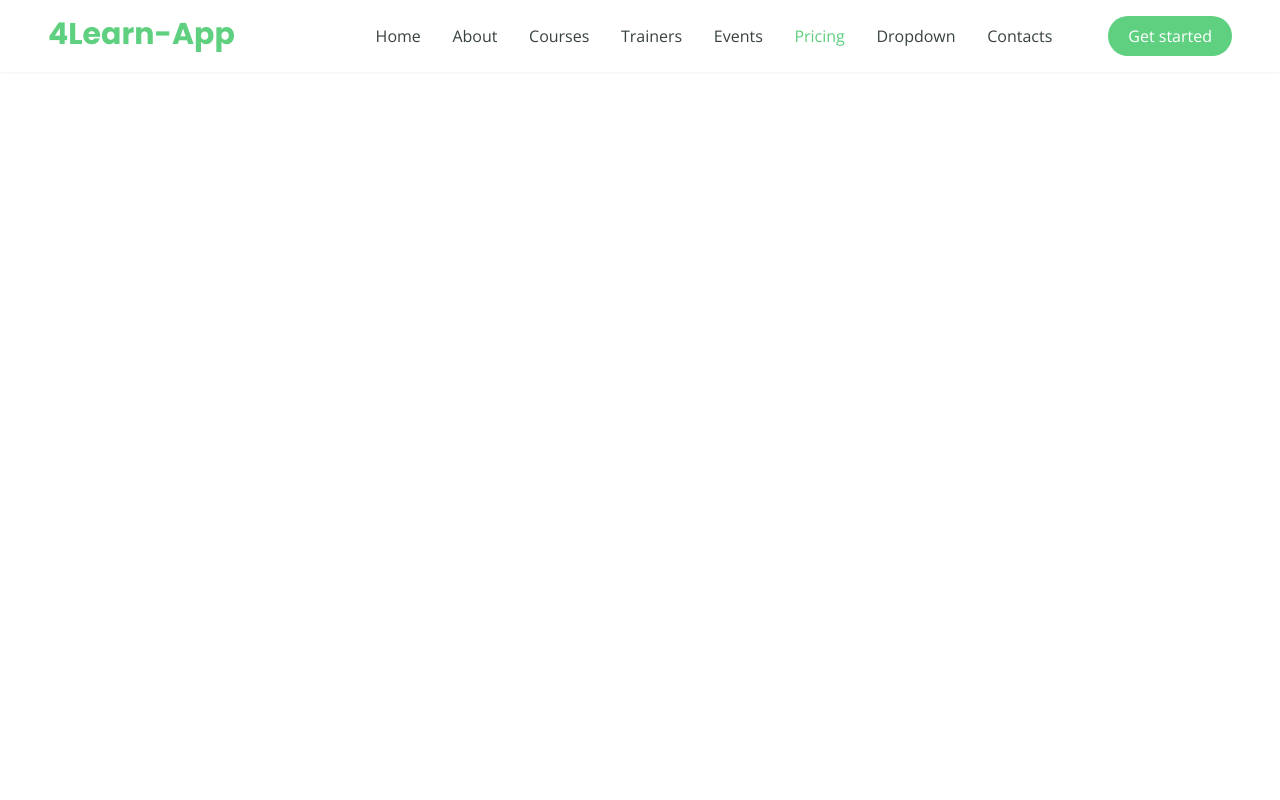
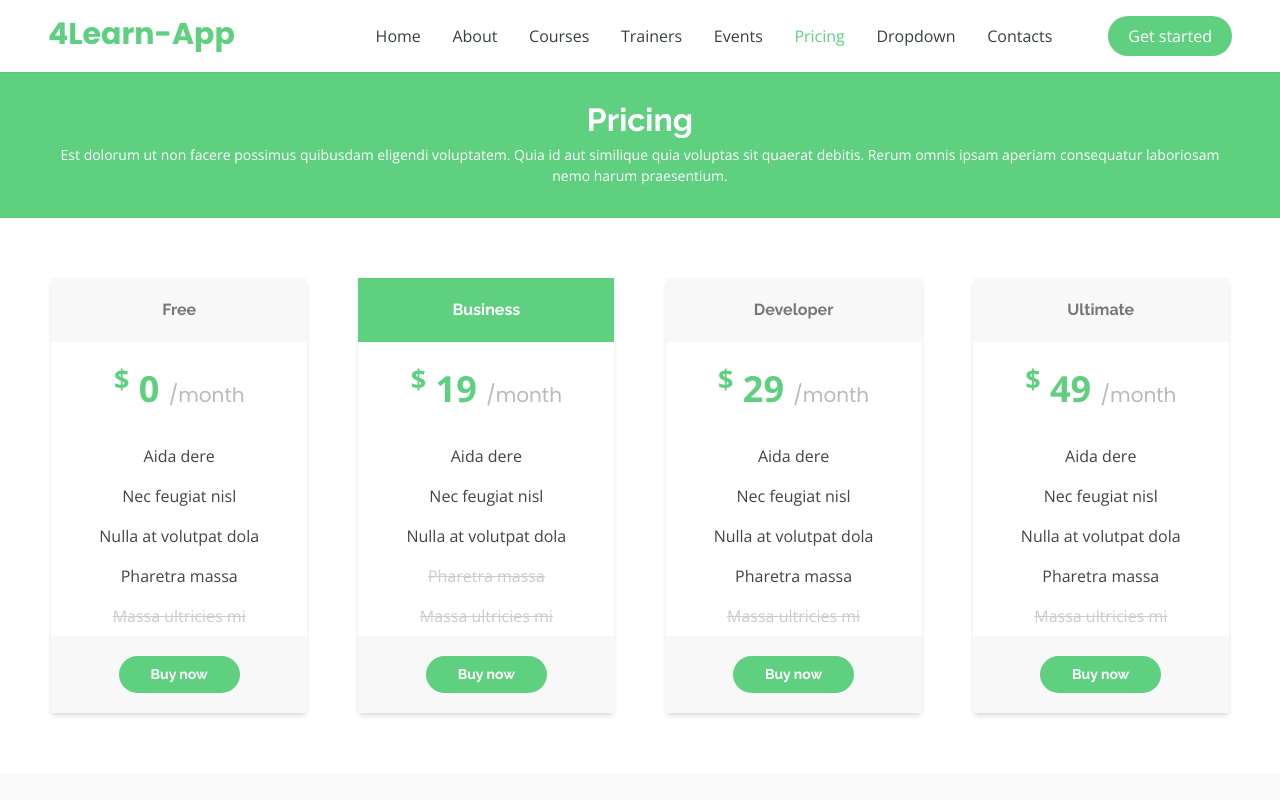
Before and after one commit to mhnazary/4Learn-website, a React (Create React App) app: page /Pricing in a window 1280 px wide. Shown: the top 800 px of the page. Built offline with nearby package versions, Linux system fonts and the light colour scheme.

Commit message:
Added cards componenet to Pricing page.

```diff
--- /dev/null
+++ b/src/components/Pricing/Card.jsx
@@ -0,0 +1,61 @@
+function Card({ catagory, value }) {
+  return (
+    <>
+      <div className=" shadow-md w-64 flex flex-col items-center">
+        <div className="px-[15px] py-[20px] bg-[#f8f8f8] text-center w-full font-raleway font-bold text-[#777777]">
+          {catagory}
+        </div>
+        <h4 className="py-5 text-center text-[36px] font-extrabold text-green">
+          <sup>$</sup> {value}{" "}
+          <span className="text-xl text-[16px] font-poppins text-[#BABABA] font-thin">
+            /month
+          </span>
+        </h4>
+        <p className="py-2 text-[#444444] font-sans">Aida dere</p>
+        <p className="py-2 text-[#444444] font-sans">Nec feugiat nisl</p>
+        <p className="py-2 text-[#444444] font-sans">Nulla at volutpat dola</p>
+        <p className="py-2 text-[#444444] font-sans">Pharetra massa</p>
+        <p className="py-2 text-[#CCCCCC] font-sans line-through">
+          Massa ultricies mi
+        </p>
+        <div className="px-[15px] py-[20px] bg-[#f8f8f8] text-center w-full">
+          <button className="py-2 px-8 bg-green rounded-3xl text-white text-[14px] font-raleway font-bold">
+            Buy now
+          </button>
+        </div>
+      </div>
+    </>
+  );
+}
+
+function GreenCard({ catagory, value }) {
+  return (
+    <>
+      <div className=" shadow-md w-64 flex flex-col items-center">
+        <div className="px-[15px] py-[20px] bg-green text-center w-full text-white font-raleway font-bold">
+          {catagory}
+        </div>
+        <h4 className="py-5 text-center text-[36px] font-extrabold text-green">
+          <sup>$</sup> {value}{" "}
+          <span className="text-xl text-[16px] font-poppins text-[#BABABA] font-thin">
+            /month
+          </span>
+        </h4>
+        <p className="py-2 text-[#444444] font-sans">Aida dere</p>
+        <p className="py-2 text-[#444444] font-sans">Nec feugiat nisl</p>
+        <p className="py-2 text-[#444444] font-sans">Nulla at volutpat dola</p>
+        <p className="py-2 text-[#CCCCCC] font-sans line-through">Pharetra massa</p>
+        <p className="py-2 text-[#CCCCCC] font-sans line-through">
+          Massa ultricies mi
+        </p>
+        <div className="px-[15px] py-[20px] bg-[#f8f8f8] text-center w-full">
+          <button className="py-2 px-8 bg-green rounded-3xl text-white text-[14px] font-raleway font-bold">
+            Buy now
+          </button>
+        </div>
+      </div>
+    </>
+  );
+}
+
+export { Card, GreenCard };
--- /dev/null
+++ b/src/components/Pricing/Cards.jsx
@@ -0,0 +1,16 @@
+import {Card, GreenCard} from "./Card";
+
+function Cards() {
+  return (
+    <>
+      <div className="w-full py-[60px] flex justify-evenly">
+        <Card catagory='Free' value='0'/>
+        <GreenCard catagory='Business' value='19'/>
+        <Card catagory='Developer' value='29'/>
+        <Card catagory='Ultimate' value='49'/>
+      </div>
+    </>
+  );
+}
+
+export default Cards;
--- a/src/pages/About/About.jsx
+++ b/src/pages/About/About.jsx
@@ -8,7 +8,7 @@ function About() {
     <>
       <Navbar />
       <div className="pt-16">
-        <AboutPart />
+        <AboutPart part="About Us" />
         <HomeInfo />
         <AboutNums />
         <MultipleItems />
@@ -20,8 +20,8 @@ function About() {
 function AboutPart({ part }) {
   return (
     <>
-      <div className="px-4 lg:px-10 bg-green flex flex-col justify-center items-center py-10 text-white ">
-        <h1 className="text-[32px] font-raleway">{part}</h1>
+      <div className="px-4 lg:px-12 bg-green flex flex-col justify-center items-center py-8 text-white">
+        <h1 className="text-[32px] font-raleway font-bold">{part}</h1>
         <p className="text-center md:text-center text-[14px] font-sans">
           Est dolorum ut non facere possimus quibusdam eligendi voluptatem. Quia
           id aut similique quia voluptas sit quaerat debitis. Rerum omnis ipsam
--- a/src/pages/Pricing/Pricing.jsx
+++ b/src/pages/Pricing/Pricing.jsx
@@ -1,10 +1,17 @@
+import Footer from "../../components/Footer/Footer";
 import Navbar from "../../components/Navbar/Navbar";
+import Cards from "../../components/Pricing/Cards";
+import { AboutPart } from "../About/About";
 
 function Pricing() {
   return (
     <>
       <Navbar />
-      <h1>Welcome to Pricing</h1>
+      <div className="pt-16">
+        <AboutPart part="Pricing" />
+        <Cards />
+        <Footer />
+      </div>
     </>
   );
 }
```
Also changed, not shown: src/App.css (line endings or trailing spaces).
